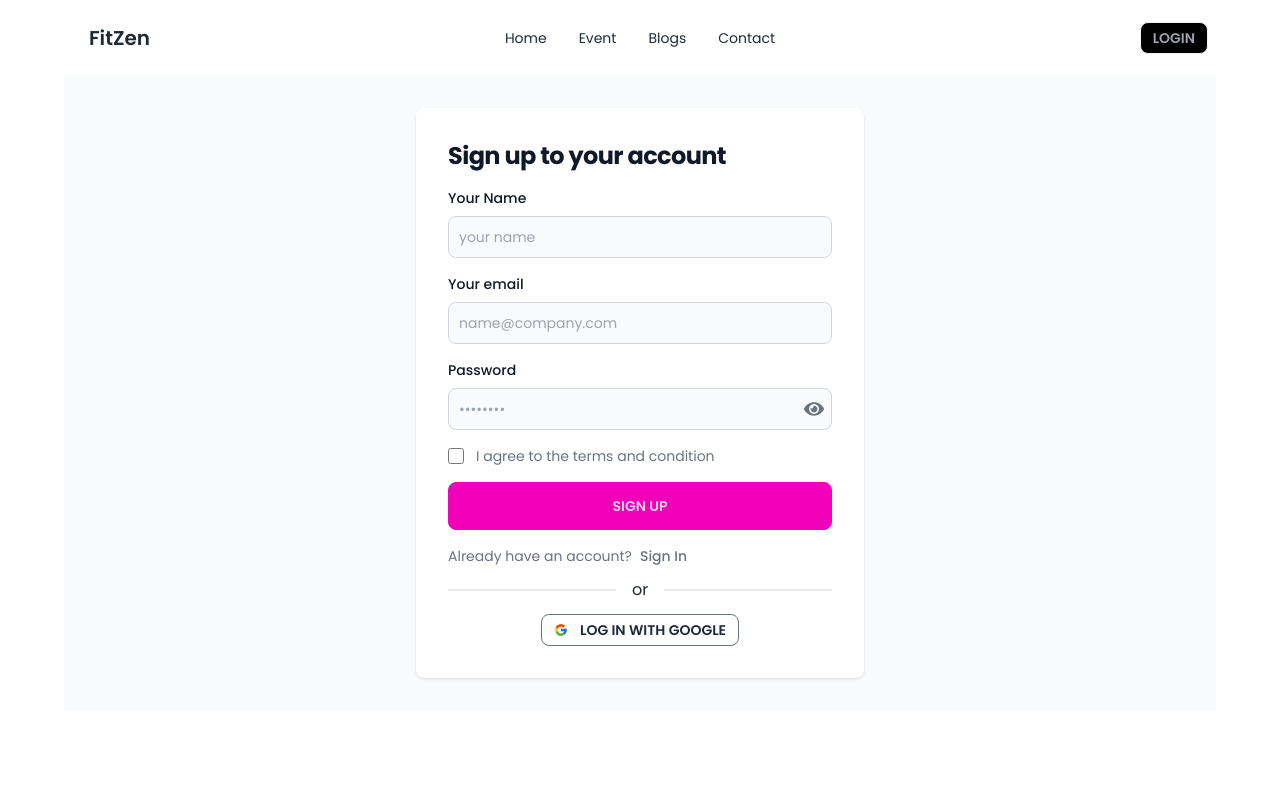
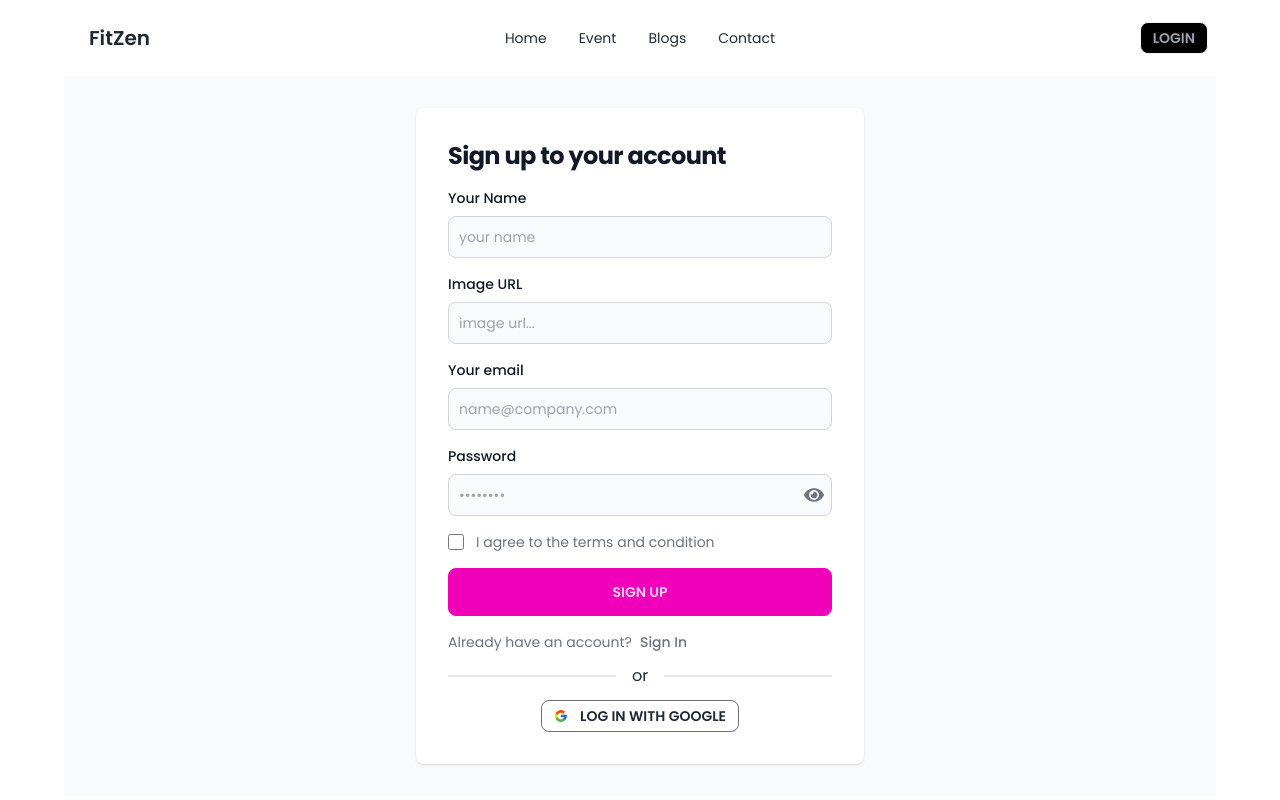
Before and after one commit to nayon117/react-fitzen, a React (Vite) app: page /register in a window 1280 px wide. Built offline with nearby package versions, Linux system fonts and the light colour scheme.

Commit message:
install react hot toast and implement it to register page

```diff
--- a/package.json
+++ b/package.json
@@ -13,6 +13,7 @@
     "firebase": "^10.4.0",
     "react": "^18.2.0",
     "react-dom": "^18.2.0",
+    "react-hot-toast": "^2.4.1",
     "react-icons": "^4.11.0",
     "react-router-dom": "^6.16.0"
   },
--- a/src/Provider/AuthProvider.jsx
+++ b/src/Provider/AuthProvider.jsx
@@ -1,10 +1,26 @@
 import PropTypes from 'prop-types';
+import { createContext } from 'react';
+import auth from '../firebase/firebase.config';
+import { createUserWithEmailAndPassword } from 'firebase/auth';
 
-const AuthProvider = ({children}) => {
+// create context
+export const AuthContext = createContext(null)
+
+// component
+const AuthProvider = ({ children }) => {
+
+    // create new user via sign up
+    const signUp = (email,password) => {
+       return  createUserWithEmailAndPassword(auth, email, password)
+    }
+
+    const authentications = {
+        signUp
+    }
     return (
-        <div>
+        <AuthContext.Provider value={authentications}>
             {children}
-        </div>
+        </AuthContext.Provider>
     );
 };
 
--- a/src/firebase/firebase.config.js
+++ b/src/firebase/firebase.config.js
@@ -13,4 +13,5 @@ const firebaseConfig = {
 // Initialize Firebase
 const app = initializeApp(firebaseConfig);
 const auth = getAuth(app)
+
 export default auth;
--- a/src/layout/MainLayout.jsx
+++ b/src/layout/MainLayout.jsx
@@ -1,11 +1,13 @@
 import { Outlet } from "react-router-dom";
 import Navbar from "../components/Navbar/Navbar";
+import { Toaster } from "react-hot-toast";
 
 const MainLayout = () => {
     return (
         <div className="container mx-auto px-4 md:px-8 lg:px-16 font-poppins">
             <Navbar></Navbar>
             <Outlet></Outlet>
+            <Toaster/>
         </div>
     );
 };
--- a/src/main.jsx
+++ b/src/main.jsx
@@ -3,9 +3,12 @@ import ReactDOM from 'react-dom/client'
 import './index.css'
 import { RouterProvider } from 'react-router-dom'
 import myCreatedRoute from './Route/Route'
+import AuthProvider from './Provider/AuthProvider'
 
 ReactDOM.createRoot(document.getElementById('root')).render(
   <React.StrictMode>
+    <AuthProvider>
     <RouterProvider router={myCreatedRoute} ></RouterProvider>
+  </AuthProvider>
   </React.StrictMode>
 )
--- a/src/pages/Registration/Registration.jsx
+++ b/src/pages/Registration/Registration.jsx
@@ -1,10 +1,64 @@
-import { useState } from 'react';
-import { FaEye, FaEyeSlash } from 'react-icons/fa';
-import { FcGoogle,   } from "react-icons/fc";
-import { Link } from 'react-router-dom';
+import { useContext, useState } from "react";
+import { FaEye, FaEyeSlash } from "react-icons/fa";
+import { FcGoogle } from "react-icons/fc";
+import { Link } from "react-router-dom";
+import { AuthContext } from "../../Provider/AuthProvider";
+import toast from "react-hot-toast";
 const Registration = () => {
+    // states
+    const [showPassword, setShowPassword] = useState(false);
+    const [registrationError,setRegistrationError] = useState('')
 
-    const [showPassword,setShowPassword] = useState(false)
+    // use context
+    const { signUp } = useContext(AuthContext)
+
+
+    // onsubmit functionlity
+    const handleRegister = (e) => {
+        e.preventDefault()
+
+        // get data from input fields
+        const form = new FormData(e.currentTarget)
+        // const name = form.get('name')
+        // const photo = form.get('photo')
+        const email = form.get('email')
+        const password = form.get('password')
+        const check = e.target.check.checked;
+
+
+        // reset error
+        setRegistrationError('')
+
+        // some validations
+        if (password.length < 6) {
+            setRegistrationError('password should be 6 characters or more')
+            return;
+        }
+        else if (!/^(?=.*[A-Z]).{1,}$/.test(password)) {
+            setRegistrationError("password should have at least on upperCase letter")
+            return;
+        }
+        else if (!/(?=.*[!@#$%^&*()_+\-=[\]{};:'"\\|,.<>/?]).{1,}/.test(password)) {
+            setRegistrationError('password should have at least one special characters')
+            return;
+        }
+        else if (!check) {
+            setRegistrationError('please accept our terms and conditions')
+            return;
+        }
+
+        // create a new user
+        signUp(email, password)
+            .then(res => {
+                console.log(res.user);
+                toast.success('sign up successfull')
+            })
+            .catch(error => {
+                console.log(error);
+                setRegistrationError(error.message)
+        })
+
+    }
 
   return (
     <section className="bg-gray-50   dark:bg-gray-900">
@@ -14,7 +68,7 @@ const Registration = () => {
             <h1 className="text-xl font-bold leading-tight tracking-tight text-gray-900 md:text-2xl dark:text-white">
               Sign up to your account
             </h1>
-              <form  className="space-y-3  md:space-y-4" >
+            <form onSubmit={handleRegister} className="space-y-3  md:space-y-4">
               <div>
                 <label
                   htmlFor="name"
@@ -28,7 +82,23 @@ const Registration = () => {
                   id="text"
                   className="bg-gray-50 border border-gray-300 text-gray-900 sm:text-sm rounded-lg focus:ring-primary-600 focus:border-primary-600 block w-full p-2.5 dark:bg-gray-700 dark:border-gray-600 dark:placeholder-gray-400 dark:text-white dark:focus:ring-blue-500 dark:focus:border-blue-500"
                   placeholder="your name"
-                    required
+
+                />
+              </div>
+              <div>
+                <label
+                  htmlFor="photo"
+                  className="block mb-2 text-sm font-medium text-gray-900 dark:text-white"
+                >
+                 Image URL
+                </label>
+                <input
+                  type="text"
+                  name="photo"
+                  id="photo"
+                  className="bg-gray-50 border border-gray-300 text-gray-900 sm:text-sm rounded-lg focus:ring-primary-600 focus:border-primary-600 block w-full p-2.5 dark:bg-gray-700 dark:border-gray-600 dark:placeholder-gray-400 dark:text-white dark:focus:ring-blue-500 dark:focus:border-blue-500"
+                  placeholder="image url..."
+
                 />
               </div>
               <div>
@@ -56,17 +126,22 @@ const Registration = () => {
                 </label>
                 <div className="flex items-center relative">
                   <input
-                    type={showPassword? "text" : "password"}
+                    type={showPassword ? "text" : "password"}
                     name="password"
                     id="password"
                     placeholder="••••••••"
                     className="bg-gray-50 border border-gray-300 text-gray-900 sm:text-sm rounded-lg focus:ring-primary-600 focus:border-primary-600  w-full p-2.5 dark:bg-gray-700 dark:border-gray-600 dark:placeholder-gray-400 dark:text-white dark:focus:ring-blue-500 dark:focus:border-blue-500"
                     required
                   />
-                    <span  onClick={() => setShowPassword(!showPassword)} className="absolute right-2">
-                      {
-                        showPassword ? <FaEyeSlash className="text-xl text-gray-500"/>:<FaEye className="text-xl text-gray-500"/>
-                      }
+                  <span
+                    onClick={() => setShowPassword(!showPassword)}
+                    className="absolute right-2"
+                  >
+                    {showPassword ? (
+                      <FaEyeSlash className="text-xl text-gray-500" />
+                    ) : (
+                      <FaEye className="text-xl text-gray-500" />
+                    )}
                   </span>
                 </div>
               </div>
@@ -79,7 +154,6 @@ const Registration = () => {
                       type="checkbox"
                       name="check"
                       className="w-4 h-4 border border-gray-300 rounded bg-gray-50 focus:ring-3 focus:ring-primary-300 dark:bg-gray-700 dark:border-gray-600 dark:focus:ring-primary-600 dark:ring-offset-gray-800"
-
                     />
                   </div>
                   <div className="ml-3 text-sm">
@@ -91,26 +165,28 @@ const Registration = () => {
                     </label>
                   </div>
                 </div>
-
               </div>
-                <button
-                  type="submit"
-                  className="w-full btn btn-secondary"
-                >
+              <button type="submit" className="w-full btn btn-secondary">
                 Sign up
               </button>
               <p className="text-sm font-light text-gray-500 dark:text-gray-400">
                 Already have an account?
-                  <Link to='/login'
-
+                <Link
+                  to="/login"
                   className="font-medium text-primary-600 hover:underline dark:text-primary-500 ml-2"
                 >
                   Sign In
                 </Link>
               </p>
               <p className="divider">or</p>
-            <button className='flex items-center mx-auto btn btn-sm bg-white border border-gray-500 gap-3'><FcGoogle></FcGoogle><span>Log in with Google</span></button>
+              <button className="flex items-center mx-auto btn btn-sm bg-white border border-gray-500 gap-3">
+                <FcGoogle></FcGoogle>
+                <span>Log in with Google</span>
+              </button>
             </form>
+            {
+                registrationError && <p className="text-red-500">{ registrationError}</p>
+            }
           </div>
         </div>
       </div>
```
Also changed, not shown: 1 other file (tests, documents, lock files or other folders). Lines whose indentation alone changed are shown as unchanged.
